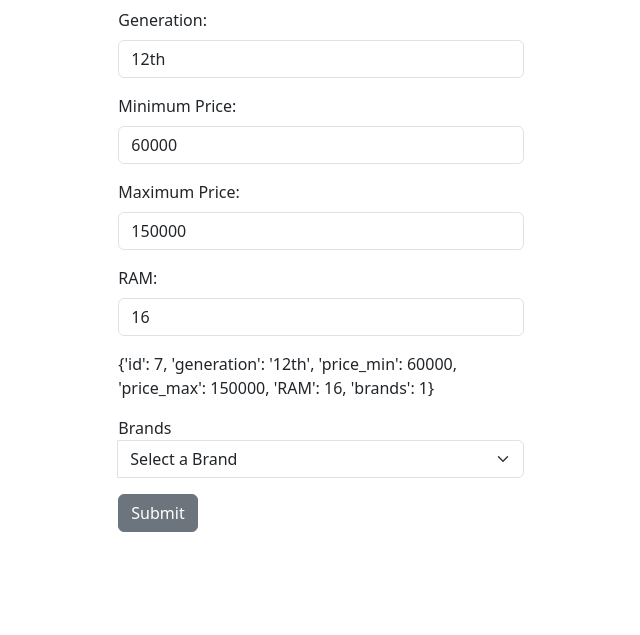
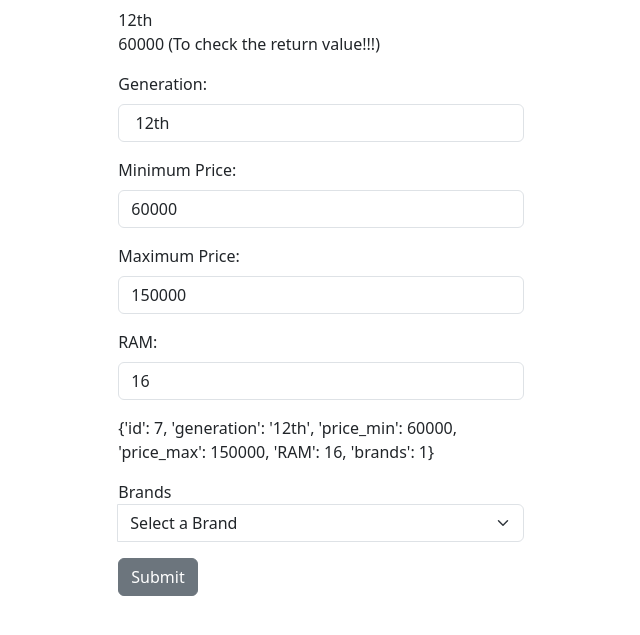
Before and after one commit to Aakashraz/ComputerHUB1, a Django app: page /gen-update/7 in a window 1280 px wide. Shown: the part 95-730 px from the top of the page, without its empty margins (319-959 px from the left). Run offline with Django 3.2, Linux system fonts and the light colour scheme; data comes from the database, SQL or seed files in the repository; both versions use the stored data as it was after the commit.

Commit message:
None return value amend

```diff
--- a/computer/templates/computer/computer_form.html
+++ b/computer/templates/computer/computer_form.html
@@ -30,7 +30,8 @@
 
                 <div class="mb-3">
                     <label for="{{ form.computer_code.id_for_label }}" class="form-label">Computer Code:</label>
-                    <input type="text" class="form-control" name="{{ form.computer_code.name }}" id="{{ form.computer_code.id_for_label }}" value="{{ form.computer_code.value}}">
+                    <input type="text" class="form-control" name="{{ form.computer_code.name }}" id="{{ form.computer_code.id_for_label }}" value="{% if form.computer_code.value %} {{ form.computer_code.value}} {% else %} {% endif %}">
+
                 </div>
 
                 <div class=" mb-3">
--- a/computer/templates/computer/computerbrand_confirm_delete.html
+++ b/computer/templates/computer/computerbrand_confirm_delete.html
@@ -3,7 +3,7 @@
 
 {% block content %}
 </h3>Are you sure about deleting the computer brand data?</h3>
-<p>Computer Brand: {{form}}</p>
+<p id ="confirm_delete">Computer Brand: {{form}}</p>
 
 <form method="POST">
     {% csrf_token %}
--- a/computer/templates/computer/computerbrand_form.html
+++ b/computer/templates/computer/computerbrand_form.html
@@ -19,9 +19,10 @@ Add Computer Brand Form
             <form method="POST" enctype = "multipart/form-data">
                 {% csrf_token %}
 
+
                 <div class="mb-3">
                     <label for="{{form.brand_name.id_for_label}}" class="form-label">Brand Name:</label>
-                    <input type="text" class="form-control-auto" name="{{form.brand_name.name}}" id="{{form.brand_name.id_for_label}}" placeholder="Eg: Dell" value= "{{form.brand_name.value}}">
+                    <input type="text" class="form-control-auto" name="{{form.brand_name.name}}" id="{{form.brand_name.id_for_label}}" placeholder="Eg: Dell" value= "{% if form.brand_name.value %} {{form.brand_name.value}} {% else %} {% endif %} ">
                 </div>
                 <div class=" mb-3">
                     <label for="{{form.logo.id_for_label}}" class="form-label">Upload Logo: </label>
--- a/computer/templates/computer/computergeneration_form.html
+++ b/computer/templates/computer/computergeneration_form.html
@@ -19,10 +19,12 @@ Add Computer Generation Form
         <div class="col-lg-4">
             <form method= "POST" enctype= "multipart/form-data" >
                 {% csrf_token %}
+                {{ form.generation.value}}
+                <p>{{form.price_min.value}} (To check the return value!!!)</p>
 
                 <div class="mb-3">
                     <label for="{{ form.generation.id_for_label }}" class="form-label">Generation:</label>
-                    <input type="text" class="form-control" name="{{ form.generation.name }}" id="{{ form.generation.id_for_label }}" value="{{ form.generation.value}}">
+                    <input type="text" class="form-control" name="{{ form.generation.name }}" id="{{ form.generation.id_for_label }}" value="{% if form.generation.value %} {{ form.generation.value }} {% else %} {% endif %} ">
                 </div>
 
                 <div class=" mb-3">
@@ -39,6 +41,8 @@ Add Computer Generation Form
                     <label for="{{ form.RAM.id_for_label }}" class="form-label">RAM: </label>
                     <input class="form-control" name="{{ form.RAM.name }}" type="number" id="{{ form.RAM.id_for_label }}" value= "{{ form.RAM.value }}">
                 </div>
+
+
                 <p>{{form.initial}}</p>
 
                 <div class="input-group mb-3">
--- a/computer/views.py
+++ b/computer/views.py
@@ -48,9 +48,9 @@ class ComputerBrandUpdateView(View):
             form.save()
             return redirect('chub:brand-list')
 
-        return render(request,'computer/computerbrand_form.html', {
-            'form': form,
-        })
+        # return render(request,'computer/computerbrand_form.html', {
+        #     'form': form,
+        # })
 
 
 class ComputerBrandDeleteView(View):
@@ -92,9 +92,9 @@ class ComputerGenerationView(View):
             form.save()
             return redirect('chub:genlist')
 
-        return render(request, 'computer/computergeneration_form.html', {
-            'form': form,
-        })
+        # return render(request, 'computer/computergeneration_form.html', {
+        #     'form': form,
+        # })
 
 
 class ComputerGenerationUpdateView(View):
@@ -114,9 +114,9 @@ class ComputerGenerationUpdateView(View):
             form.save()
             return redirect('chub:genlist')
 
-        return render (request,'computer/computergeneration_form.html', {
-            'form': form,
-        })
+        # return render (request,'computer/computergeneration_form.html', {
+        #     'form': form,
+        # })
 
 
 class ComputerGenerationDeleteView(View):
```
Also changed, not shown: db.sqlite3.
